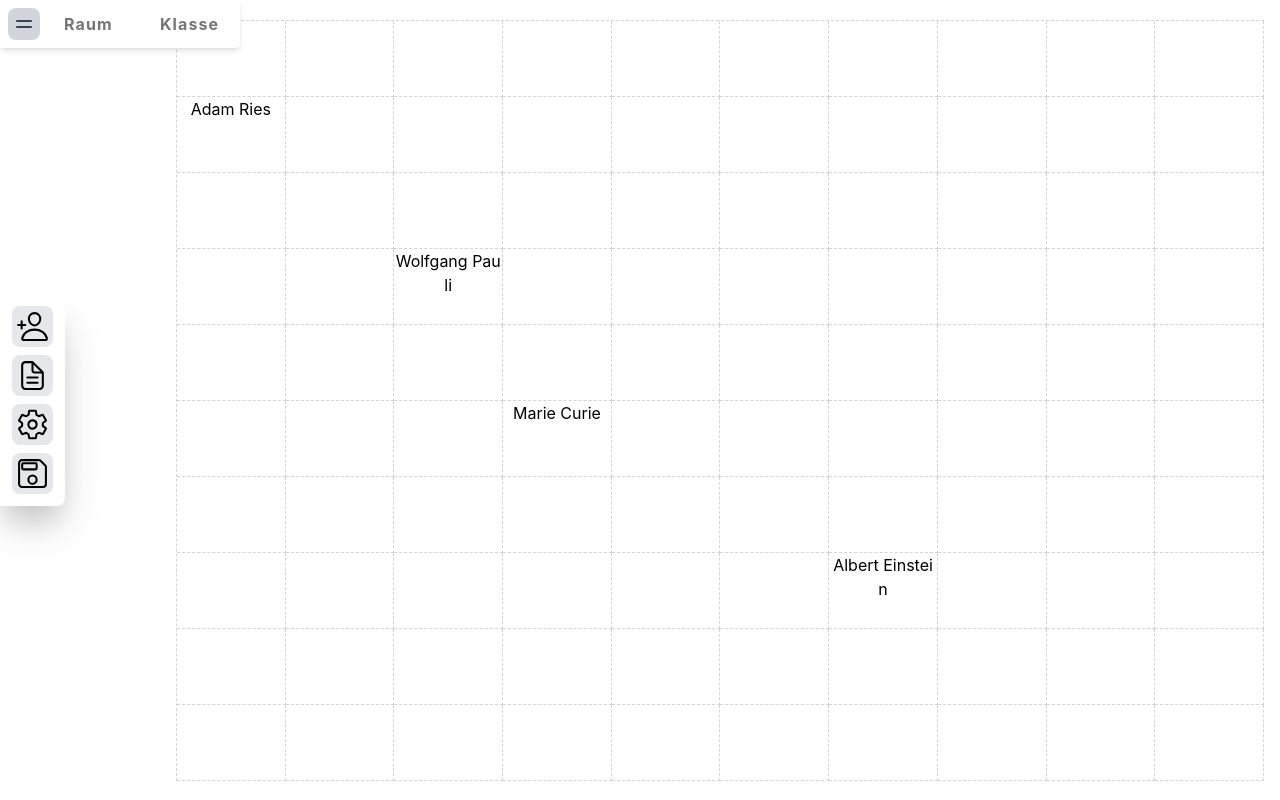
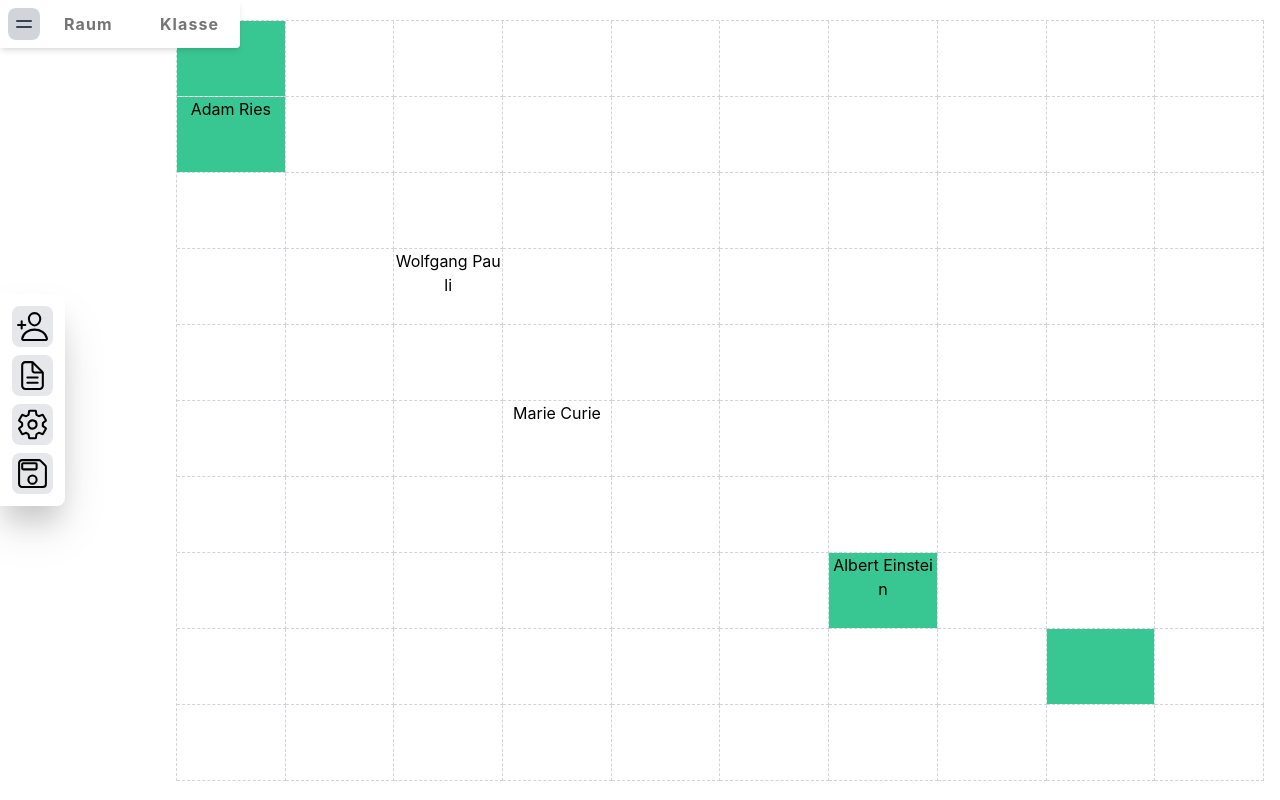
Before and after one commit to christiankozalla/sitzplan, a React (Vite) app: page / in a window 1280 px wide. Built offline with nearby package versions, Linux system fonts and the light colour scheme.

Commit message:
Transform naming of files and variables to resemble MVC pattern
The room class is now the controller
The data model of a field is extracted to a class
Types are declared in the Model.ts file
Some minor changes to method internals and naming

```diff
--- a/src/components/AddStudent.tsx
+++ b/src/components/AddStudent.tsx
@@ -1,5 +1,5 @@
 import { FC, useState } from "react";
-import { room } from "../lib/Room";
+import { controller } from "../lib/Controller";
 
 import styles from "./AddStudent.module.css";
 
@@ -12,7 +12,7 @@ export const AddStudent: FC<AddStudentProps> = ({ x, y }) => {
   const [studentName, setStudentName] = useState("");
 
   const handleNewStudent = () => {
-    studentName && room.assignNewStudent(studentName);
+    studentName && controller.assignNewStudent(studentName);
     setStudentName("");
   };
 
--- a/src/components/Menu.tsx
+++ b/src/components/Menu.tsx
@@ -1,19 +1,22 @@
 import { FC, useState, useEffect } from "react";
-import { room } from "../lib/Room";
+import { controller } from "../lib/Controller";
 import styles from "./Menu.module.css";
 
 export const Menu: FC = () => {
   const [showMenu, setShowMenu] = useState(false);
   const [roomName, setRoomName] = useState("");
   const [classGroupName, setClassGroupName] = useState("");
-  const [rows, setRows] = useState(room.getDimension("rows").toString());
-  const [cols, setCols] = useState(room.getDimension("cols").toString());
+  const [rows, setRows] = useState(controller.getDimension("rows").toString());
+  const [cols, setCols] = useState(controller.getDimension("cols").toString());
 
-  useEffect(() => room.observeRoomMeta("roomName", setRoomName), []);
-  useEffect(() => room.observeRoomMeta("className", setClassGroupName), []);
+  useEffect(() => controller.observeRoomMeta("roomName", setRoomName), []);
+  useEffect(
+    () => controller.observeRoomMeta("className", setClassGroupName),
+    []
+  );
   useEffect(() => {
-    room.observeRoomMeta("rows", setRows);
-    room.observeRoomMeta("columns", setCols);
+    controller.observeRoomMeta("rows", setRows);
+    controller.observeRoomMeta("columns", setCols);
     document.documentElement.style.setProperty("--rows", `${rows}`);
     document.documentElement.style.setProperty("--columns", `${cols}`);
   }, [rows, cols]);
@@ -35,7 +38,9 @@ export const Menu: FC = () => {
           value={roomName}
           placeholder="Raum"
           type="text"
-          onChange={(e) => room.updateMeta("roomName", e.target.value)}
+          onChange={(e) =>
+            controller.updateMetaData("roomName", e.target.value)
+          }
         />
         <label htmlFor="className" className="screenReaderOnly">
           Name der Klasse
@@ -46,7 +51,9 @@ export const Menu: FC = () => {
           value={classGroupName}
           placeholder="Klasse"
           type="text"
-          onChange={(e) => room.updateMeta("className", e.target.value)}
+          onChange={(e) =>
+            controller.updateMetaData("className", e.target.value)
+          }
         />
       </div>
       {showMenu && (
@@ -58,7 +65,9 @@ export const Menu: FC = () => {
                 name="rows"
                 id="rows"
                 value={rows}
-                onChange={(e) => room.updateMeta("rows", e.target.value)}
+                onChange={(e) =>
+                  controller.updateMetaData("rows", e.target.value)
+                }
               >
                 <option value="9">9</option>
                 <option value="10">10</option>
@@ -72,7 +81,9 @@ export const Menu: FC = () => {
                 name="cols"
                 id="cols"
                 value={cols}
-                onChange={(e) => room.updateMeta("columns", e.target.value)}
+                onChange={(e) =>
+                  controller.updateMetaData("columns", e.target.value)
+                }
               >
                 <option value="9">9</option>
                 <option value="10">10</option>
--- a/src/components/Square.tsx
+++ b/src/components/Square.tsx
@@ -1,8 +1,8 @@
 import { CSSProperties, FC, useState, useEffect } from "react";
 import { useDrop } from "react-dnd";
 import { ItemTypes } from "../lib/Constants";
-import { room } from "../lib/Room";
-import { Field, TrashedField } from "../lib/Types";
+import { controller } from "../lib/Controller";
+import { Field, TrashedField } from "../lib/Model";
 import { StudentComp } from "./Student";
 import styles from "./Square.module.css";
 
@@ -12,15 +12,15 @@ export interface SquareProps {
 
 export const Square: FC<SquareProps> = ({ initialField }) => {
   const [field, setField] = useState<Field>(initialField);
-  useEffect(() => room.observeRoom(field.id, setField), []);
+  useEffect(() => controller.observeRoom(field.id, setField), []);
 
   const [{ isOver }, drop] = useDrop(() => ({
     accept: ItemTypes.FIELD,
-    drop: (originField: Field & TrashedField) => {
+    drop: (originField: TrashedField) => {
       if (originField.trashed) {
-        room.restoreField(originField, field.id);
+        controller.restoreField(originField, field.id);
       } else {
-        room.moveStudent(originField.id, field.id, originField.isTable);
+        controller.moveStudent(originField.id, field.id, originField.isTable);
       }
     },
     collect: (monitor) => ({
@@ -44,7 +44,7 @@ export const Square: FC<SquareProps> = ({ initialField }) => {
       ref={drop}
       style={squareStyles}
       className={styles.table}
-      onDoubleClick={() => room.toggleTable(field.id)}
+      onDoubleClick={() => controller.toggleTable(field.id)}
     >
       <StudentComp key={field.id} field={field} />
     </div>
--- a/src/components/Student.tsx
+++ b/src/components/Student.tsx
@@ -1,7 +1,7 @@
 import { FC } from "react";
-import { Field } from "../lib/Types";
 import { useDrag } from "react-dnd";
 import { ItemTypes } from "../lib/Constants";
+import { Field } from "../lib/Model";
 import styles from "./Student.module.css";
 
 interface StudentCompProps {
--- a/src/data.json
+++ b/src/data.json
@@ -1,40 +1,66 @@
 {
-  "students": [
+  "dimensions": {
+    "columns": 10,
+    "rows": 10
+  },
+  "fields": [
     {
-      "id": "3nöas",
-      "name": "Adam Ries",
+      "isTable": true,
+      "student": {
+        "id": "3nöas",
+        "name": "Adam Ries"
+      },
       "position": [
         0,
         1
       ]
     },
     {
-      "id": "ipwnrp",
-      "name": "Marie Curie",
+      "isTable": false,
+      "student": {
+        "id": "ipwnrp",
+        "name": "Marie Curie"
+      },
       "position": [
         3,
         5
       ]
     },
     {
-      "id": "espak2",
-      "name": "Albert Einstein",
+      "isTable": true,
+      "student": {
+        "id": "espak2",
+        "name": "Albert Einstein"
+      },
       "position": [
         6,
         7
       ]
     },
     {
-      "id": "5apektgn",
-      "name": "Wolfgang Pauli",
+      "isTable": false,
+      "student": {
+        "id": "5apektgn",
+        "name": "Wolfgang Pauli"
+      },
       "position": [
         2,
         3
       ]
+    },
+    {
+      "isTable": true,
+      "position": [
+        8,
+        8
+      ]
+    },
+    {
+      "isTable": true,
+      "position": [
+        0,
+        0
+      ]
     }
-  ],
-  "dimensions": {
-    "columns": 10,
-    "rows": 10
-  }
+  ]
 }
--- a/src/lib/Room.ts
+++ b/src/lib/Controller.ts
@@ -1,15 +1,13 @@
 import {
-  Position,
   Dimensions,
-  Student,
-  Field,
   TrashedField,
   PositionObserver,
   MetaKeys,
-} from "./Types";
-import { students, dimensions } from "../data.json";
+  Field,
+} from "./Model";
+import { fields, dimensions } from "../data.json";
 
-export class Room {
+export class Controller {
   private room: { [id: Field["id"]]: Field } = {};
   private bin: TrashedField[] = [];
   private classroomKey: string;
@@ -21,11 +19,11 @@ export class Room {
   private className: string = "";
 
   constructor(
-    students: Student[] = [],
+    fieldsData: Field[] = [],
     dimensions: Dimensions = { columns: 10, rows: 10 }
   ) {
     const { columns, rows } = dimensions;
-    const data = this.generateRoom(rows, columns, students);
+    const data = this.generateRoom(rows, columns, fieldsData);
 
     data.forEach((field) => {
       Object.assign(this.room, { [field.id]: field });
@@ -47,29 +45,26 @@ export class Room {
   private generateRoom(
     rows: number,
     cols: number,
-    students: Student[]
+    fieldsData: Field[]
   ): Field[] {
     const fields: Field[] = [];
-    const tables = Object.values(this.room)
-      .filter((field) => field.isTable)
-      .map((fieldWithTable) => fieldWithTable.position);
 
+    // An existing room can be regenerated with a different number of rows or columns
+    // Here existing data is moved to newly created fields
     for (let y = 0; y < rows; y++) {
       for (let x = 0; x < cols; x++) {
-        const student = students.find(
-          ({ position }) => position[0] === x && position[1] === y
+        const field = fieldsData.find(
+          ({ position: [fieldX, fieldY] }) => fieldX === x && fieldY === y
         );
 
-        const isTable = tables.some(
-          ([tableX, tableY]) => tableX === x && tableY === y
+        fields.push(
+          new Field(
+            this.generateId(),
+            [x, y],
+            field?.isTable || false,
+            field?.student
+          )
         );
-
-        fields.push({
-          id: student?.id || this.generateId(),
-          isTable,
-          student,
-          position: [x, y],
-        });
       }
     }
 
@@ -133,23 +128,25 @@ export class Room {
     };
   }
 
-  public updateMeta(id: MetaKeys, newValue: string) {
+  // MetaData are the name of the class and room, and number of rows and columns
+  public updateMetaData(id: MetaKeys, newValue: string) {
     if (id === "className" || id === "roomName") {
       this[id] = newValue;
     } else {
       // regenerate the whole room and update the classroomKey to trigger re-render
-      const students = Object.values(this.room)
-        .filter(
-          (field) =>
-            field.hasOwnProperty("student") && field.student !== undefined
-        )
-        .map((field) => field.student) as Student[];
+      const fieldsWithStudentsAndTables = Object.values(this.room).filter(
+        (field) => field.student || field.isTable
+      ) as Field[];
 
       // Number of rows is updated
       if (id === "rows") {
         const newRows = Number(newValue);
 
-        const newFields = this.generateRoom(newRows, this["columns"], students);
+        const newFields = this.generateRoom(
+          newRows,
+          this["columns"],
+          fieldsWithStudentsAndTables
+        );
         this.room = {};
 
         for (let field of newFields) {
@@ -161,7 +158,11 @@ export class Room {
       } else if (id === "columns") {
         const newCols = Number(newValue);
 
-        const newFields = this.generateRoom(this["rows"], newCols, students);
+        const newFields = this.generateRoom(
+          this["rows"],
+          newCols,
+          fieldsWithStudentsAndTables
+        );
         this.room = {};
 
         for (let field of newFields) {
@@ -335,4 +336,4 @@ export class Room {
   }
 }
 
-export const room = new Room(students as Student[], dimensions);
+export const controller = new Controller(fields as Field[], dimensions);
--- a/src/lib/Types.ts
+++ b/src/lib/Model.ts
@@ -7,14 +7,6 @@ export type Position = [number, number];
 export type Student = {
   id: string;
   name: string;
-  position: Position;
-};
-
-export type Field = {
-  id: string;
-  position: Position;
-  isTable: boolean;
-  student?: Student;
 };
 
 export type Trashed = {
@@ -22,7 +14,24 @@ export type Trashed = {
 };
 
 export type MetaKeys = "roomName" | "className" | "columns" | "rows";
+export type TrashedField = Field & Trashed;
+export type PositionObserver<T> = Dispatch<SetStateAction<T>> | null;
 
-export type TrashedField = Field & Trashed;
+export class Field {
+  id: string;
+  position: Position;
+  isTable: boolean;
+  student: Student | undefined;
 
-export type PositionObserver<T> = Dispatch<SetStateAction<T>> | null;
+  constructor(
+    id: string,
+    position: Position,
+    isTable: boolean,
+    student?: Student
+  ) {
+    this.id = id;
+    this.position = position;
+    this.isTable = isTable;
+    this.student = student;
+  }
+}
```
Also changed, not shown: src/App.tsx (+8 -3 lines), src/components/Classroom.tsx (+4 -4 lines), src/components/RecycleBin.tsx (+5 -5 lines).
